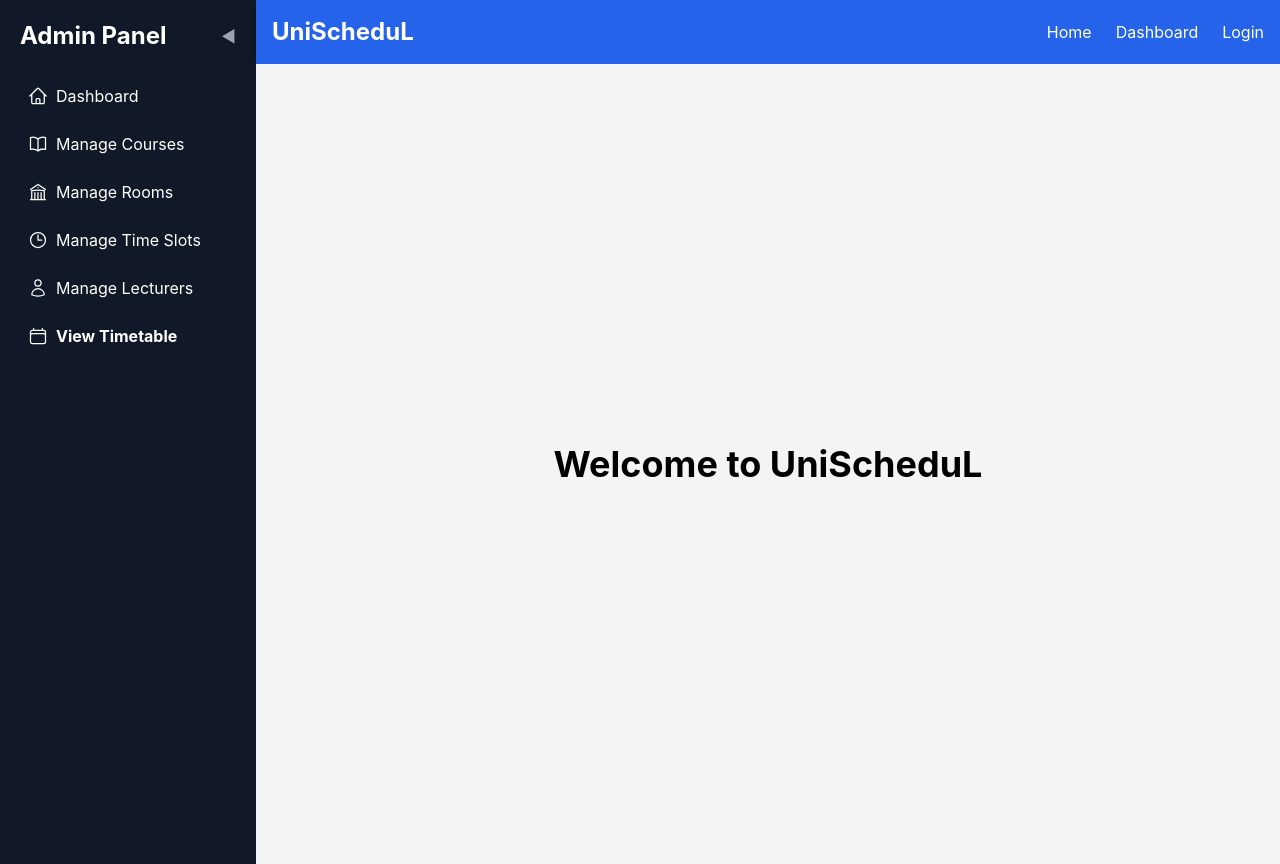
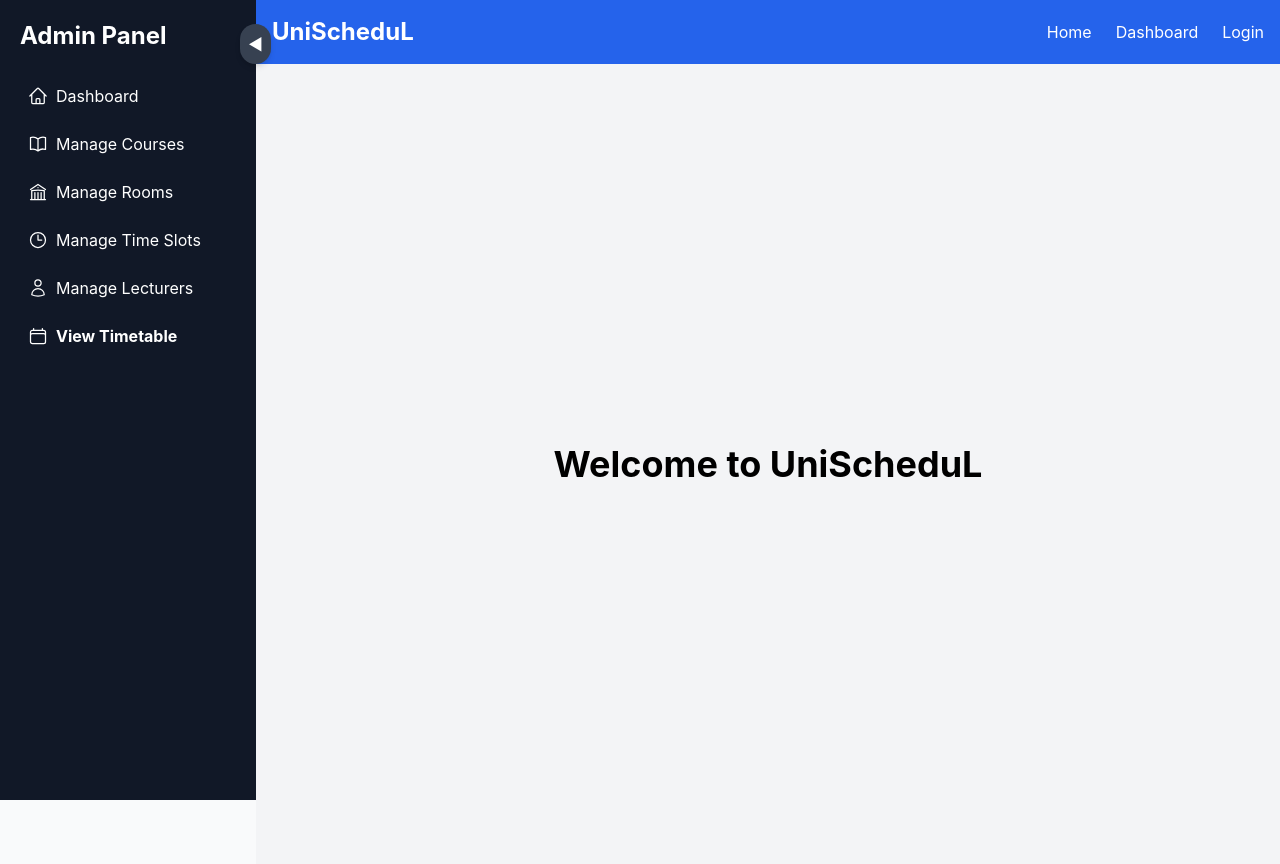
Before and after one commit to Dev-Eyitayo/UniScheduL, a React (Vite) app in the folder frontend/: page / in a window 1280 px wide. Built offline with nearby package versions, Linux system fonts and the light colour scheme.

Commit message:
Refactor Sidebar component to improve layout and styling; enhance toggle button visibility and maintain user experience during collapse.

```diff
--- a/frontend/src/components/Sidebar.jsx
+++ b/frontend/src/components/Sidebar.jsx
@@ -1,39 +1,82 @@
 import { Link } from "react-router-dom";
-import { HomeIcon, BookOpenIcon, ClockIcon, UserIcon, BuildingLibraryIcon, CalendarIcon } from "@heroicons/react/24/outline";
+import {
+  HomeIcon,
+  BookOpenIcon,
+  ClockIcon,
+  UserIcon,
+  BuildingLibraryIcon,
+  CalendarIcon,
+} from "@heroicons/react/24/outline";
 import { useState } from "react";
 
 export default function Sidebar() {
   const [collapsed, setCollapsed] = useState(false);
 
   return (
-    <aside className={`bg-gray-900 text-white p-5 transition-all duration-300 ${collapsed ? "w-20" : "w-64"} min-h-screen`}>
-      <div className="flex justify-between items-center mb-6">
-        <h1 className={`text-2xl font-bold transition-opacity ${collapsed ? "opacity-0" : "opacity-100"}`}>Admin Panel</h1>
-        <button onClick={() => setCollapsed(!collapsed)} className="text-gray-400 hover:text-white transition">
-          {collapsed ? "▶" : "◀"}
-        </button>
+    <div className="relative">
+      {/* Sidebar */}
+      <aside
+        className={`bg-gray-900 text-white transition-all duration-300 ${
+          collapsed ? "w-20" : "w-64"
+        } min-h-screen p-5`}
+      >
+        <div className="flex items-center mb-6">
+          <h1
+            className={`text-2xl font-bold transition-opacity ${
+              collapsed ? "opacity-0" : "opacity-100"
+            }`}
+          >
+            Admin Panel
+          </h1>
         </div>
 
         <nav className="space-y-2">
-        <Link className="flex items-center gap-2 p-2 hover:bg-gray-700 rounded-md" to="/admin">
+          <Link
+            className="flex items-center gap-2 p-2 hover:bg-gray-700 rounded-md"
+            to="/admin"
+          >
             <HomeIcon className="w-5 h-5" /> {!collapsed && "Dashboard"}
           </Link>
-        <Link className="flex items-center gap-2 p-2 hover:bg-gray-700 rounded-md" to="/admin/courses">
+          <Link
+            className="flex items-center gap-2 p-2 hover:bg-gray-700 rounded-md"
+            to="/admin/courses"
+          >
             <BookOpenIcon className="w-5 h-5" /> {!collapsed && "Manage Courses"}
           </Link>
-        <Link className="flex items-center gap-2 p-2 hover:bg-gray-700 rounded-md" to="/admin/rooms">
+          <Link
+            className="flex items-center gap-2 p-2 hover:bg-gray-700 rounded-md"
+            to="/admin/rooms"
+          >
             <BuildingLibraryIcon className="w-5 h-5" /> {!collapsed && "Manage Rooms"}
           </Link>
-        <Link className="flex items-center gap-2 p-2 hover:bg-gray-700 rounded-md" to="/admin/timeslots">
+          <Link
+            className="flex items-center gap-2 p-2 hover:bg-gray-700 rounded-md"
+            to="/admin/timeslots"
+          >
             <ClockIcon className="w-5 h-5" /> {!collapsed && "Manage Time Slots"}
           </Link>
-        <Link className="flex items-center gap-2 p-2 hover:bg-gray-700 rounded-md" to="/admin/lecturers">
+          <Link
+            className="flex items-center gap-2 p-2 hover:bg-gray-700 rounded-md"
+            to="/admin/lecturers"
+          >
             <UserIcon className="w-5 h-5" /> {!collapsed && "Manage Lecturers"}
           </Link>
-        <Link className="flex items-center gap-2 p-2 hover:bg-gray-700 rounded-md font-bold" to="/admin/timetable">
+          <Link
+            className="flex items-center gap-2 p-2 hover:bg-gray-700 rounded-md font-bold"
+            to="/admin/timetable"
+          >
             <CalendarIcon className="w-5 h-5" /> {!collapsed && "View Timetable"}
           </Link>
         </nav>
       </aside>
+
+      {/* Sidebar Toggle Button - Stays Visible */}
+      <button
+        onClick={() => setCollapsed(!collapsed)}
+        className="absolute top-6 right-[-15px] bg-gray-700 text-white p-2 rounded-full shadow-md hover:bg-gray-600 transition"
+      >
+        {collapsed ? "▶" : "◀"}
+      </button>
+    </div>
   );
 }
```
Lines whose indentation alone changed are shown as unchanged.
